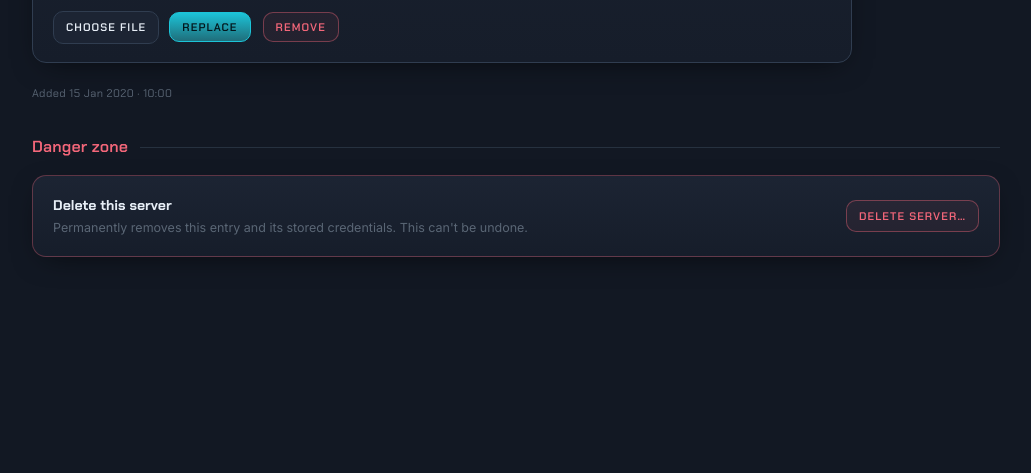
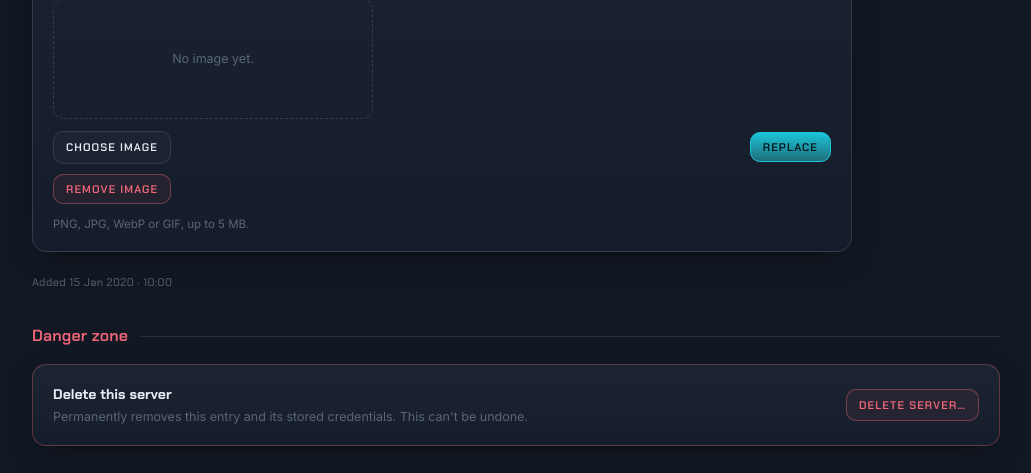
Before and after one commit to Henricus-dw/KeystoneManagement, a FastAPI app: page /servers/1 in a window 1280 px wide. Shown: the part 1254-1727 px from the top of the page, without its empty margins (248-1279 px from the left). Before the commit the page ends 1511 px from the top, so only its background shows below. Run offline with FastAPI, Linux system fonts and the light colour scheme; the visitor is signed in with stand-in values (Sample User, id 1); tables that the repository leaves empty hold one stand-in row (values such as "Sample post").

Commit message:
Fix server image upload: writable dir + file-selected preview
Upload was returning 500. The service runs as henridewitt, who owns the
static/ tree, but that tree is mode r-x for the owner (writable only via ACLs,
which don't apply to the file owner), so the service could not write into
static/uploads/. Cover images now live in data/server_images/ (outside static,
gitignored), which the service can write; they are still served only through
the authenticated /servers/{id}/image route, so nothing is exposed via the
public static mount. Server.image now stores a bare filename.

Also: the image picker gave no feedback. Choosing a file now shows its name and
a live preview before upload, and the empty-state placeholder is replaced by the
chosen image.

Co-Authored-By: Claude Opus 5 (1M context) <noreply@anthropic.com>

```diff
--- a/app/config.py
+++ b/app/config.py
@@ -6,6 +6,11 @@ BASE_DIR = Path(__file__).resolve().parent.parent
 STATIC_DIR = BASE_DIR / "static"
 TEMPLATES_DIR = BASE_DIR / "templates"
 UPLOADS_DIR = STATIC_DIR / "uploads"
+# Server cover images live OUTSIDE the (locked, read-only) static tree, in a
+# directory the service can actually write to. They are served through an
+# authenticated route, so they never need to sit under the public /static mount.
+DATA_DIR = BASE_DIR / "data"
+SERVER_IMAGES_DIR = DATA_DIR / "server_images"
 DB_PATH = BASE_DIR / "keystone.db"
 
 DATABASE_URL = f"sqlite:///{DB_PATH}"
@@ -19,3 +24,4 @@ APP_NAME = "Keystone"
 APP_TAGLINE = "Project execution, in focus."
 
 UPLOADS_DIR.mkdir(parents=True, exist_ok=True)
+SERVER_IMAGES_DIR.mkdir(parents=True, exist_ok=True)
--- a/app/routers/servers.py
+++ b/app/routers/servers.py
@@ -19,7 +19,7 @@ from fastapi.responses import FileResponse, RedirectResponse
 from sqlalchemy import or_, select
 from sqlalchemy.orm import Session, selectinload
 
-from app.config import STATIC_DIR, UPLOADS_DIR
+from app.config import SERVER_IMAGES_DIR
 from app.db import get_db
 from app.deps import require_user
 from app.models import Server, ServerEnv, ServerKind, User
@@ -28,8 +28,8 @@ from app.templating import templates
 
 router = APIRouter()
 
-# Cover-image upload constraints.
-SERVERS_IMG_DIR = UPLOADS_DIR / "servers"
+# Cover-image upload constraints. Files live in SERVER_IMAGES_DIR (outside the
+# static tree); Server.image stores just the bare filename.
 MAX_IMAGE_BYTES = 5 * 1024 * 1024  # 5 MB
 # content-type -> extension, and the leading magic bytes we expect.
 ALLOWED_IMAGES = {
@@ -40,13 +40,25 @@ ALLOWED_IMAGES = {
 }
 
 
+def _image_path(server: Server):
+    """Resolved on-disk path for a server's image, or None if it has none or
+    the stored name would escape the images directory."""
+    if not server.image:
+        return None
+    base = SERVER_IMAGES_DIR.resolve()
+    path = (base / server.image).resolve()
+    if path.parent != base:
+        return None  # defensive: reject any name that isn't a direct child
+    return path
+
+
 def _delete_image_file(server: Server) -> None:
     """Remove a server's stored image file from disk, if any."""
-    if not server.image:
+    path = _image_path(server)
+    if not path:
         return
-    path = (STATIC_DIR / server.image).resolve()
     try:
-        if path.is_file() and SERVERS_IMG_DIR.resolve() in path.parents:
+        if path.is_file():
             path.unlink()
     except OSError:
         pass
@@ -239,10 +251,10 @@ def toggle_share(server_id: int, user: User = Depends(require_user), db: Session
 def server_image(server_id: int, user: User = Depends(require_user), db: Session = Depends(get_db)):
     """Serve a server's cover image behind the same access rules as the entry."""
     server = db.get(Server, server_id)
-    if not server or not server.can_view(user) or not server.image:
+    if not server or not server.can_view(user):
         return Response(status_code=404)
-    path = (STATIC_DIR / server.image).resolve()
-    if not (path.is_file() and SERVERS_IMG_DIR.resolve() in path.parents):
+    path = _image_path(server)
+    if not path or not path.is_file():
         return Response(status_code=404)
     return FileResponse(path, headers={"Cache-Control": "private, max-age=60"})
 
@@ -268,11 +280,11 @@ async def upload_image(server_id: int, image: UploadFile = File(...),
         # empty, or the bytes don't match the claimed image type
         return RedirectResponse(f"/servers/{server_id}?img_error=type", status_code=303)
 
-    SERVERS_IMG_DIR.mkdir(parents=True, exist_ok=True)
+    SERVER_IMAGES_DIR.mkdir(parents=True, exist_ok=True)
     _delete_image_file(server)  # drop any previous file
     fname = f"{server.id}-{secrets.token_hex(8)}.{ext}"
-    (SERVERS_IMG_DIR / fname).write_bytes(data)
-    server.image = f"uploads/servers/{fname}"
+    (SERVER_IMAGES_DIR / fname).write_bytes(data)
+    server.image = fname
     log_activity(db, user=user, verb="updated",
                  summary=f'updated the image for "{server.name}"')
     db.commit()
--- a/templates/server_detail.html
+++ b/templates/server_detail.html
@@ -93,24 +93,24 @@
 {% if can_manage %}
 <div class="card pad" style="margin-bottom:22px;max-width:820px">
   <div class="card-h"><div class="kicker">Image</div></div>
+
+  <img class="srv-img-preview" id="imgPreview" alt="Cover image for {{ server.name }}"
+       src="{{ '/servers/' ~ server.id ~ '/image' if server.image else '' }}"{{ '' if server.image else ' hidden' }}>
+  <div class="img-empty" id="imgEmpty"{% if server.image %} hidden{% endif %}>No image yet.</div>
+
+  <form method="post" action="/servers/{{ server.id }}/image" enctype="multipart/form-data"
+        class="row" id="imgForm" style="gap:10px;margin-top:12px;flex-wrap:wrap">
+    <label class="btn sm file-btn">Choose image<input type="file" name="image" id="imgInput"
+           accept="image/png,image/jpeg,image/webp,image/gif" required></label>
+    <span class="dim mono" id="fileName" style="font-size:12px"></span>
+    <button class="btn sm primary" type="submit" style="margin-left:auto">{{ 'Replace' if server.image else 'Upload' }}</button>
+  </form>
   {% if server.image %}
-  <img class="srv-img-preview" src="/servers/{{ server.id }}/image" alt="Cover image for {{ server.name }}">
-  <div class="row" style="gap:12px;margin-top:12px;flex-wrap:wrap">
-    <form method="post" action="/servers/{{ server.id }}/image" enctype="multipart/form-data" class="row" style="gap:10px">
-      <label class="btn sm file-btn">Choose file<input type="file" name="image" accept="image/png,image/jpeg,image/webp,image/gif" required></label>
-      <button class="btn sm primary" type="submit">Replace</button>
-    </form>
-    <form method="post" action="/servers/{{ server.id }}/image/delete">
-      <button class="btn sm danger-btn" type="submit">Remove</button>
-    </form>
-  </div>
-  {% else %}
-  <p class="dim" style="font-size:12.5px;margin:0 0 12px">Add a cover image to give this server a proper block on the board. PNG, JPG, WebP or GIF, up to 5&nbsp;MB.</p>
-  <form method="post" action="/servers/{{ server.id }}/image" enctype="multipart/form-data" class="row" style="gap:10px">
-    <label class="btn sm file-btn">Choose file<input type="file" name="image" accept="image/png,image/jpeg,image/webp,image/gif" required></label>
-    <button class="btn sm primary" type="submit">Upload</button>
+  <form method="post" action="/servers/{{ server.id }}/image/delete" style="margin-top:10px">
+    <button class="btn sm danger-btn" type="submit">Remove image</button>
   </form>
   {% endif %}
+  <p class="dim" style="font-size:11.5px;margin:12px 0 0">PNG, JPG, WebP or GIF, up to 5&nbsp;MB.</p>
 </div>
 {% endif %}
 
@@ -162,6 +162,9 @@
     background-color: var(--bg-2); }
   .srv-img-preview { display: block; max-width: 320px; width: 100%; border-radius: 10px;
     border: 1px solid var(--line); }
+  .srv-img-preview[hidden] { display: none; }   /* override .srv-img-preview's display */
+  .img-empty { max-width: 320px; height: 120px; display: grid; place-items: center;
+    border: 1px dashed var(--line); border-radius: 10px; color: var(--dim); font-size: 12.5px; }
   .file-btn { position: relative; overflow: hidden; cursor: pointer; }
   .file-btn input[type=file] { position: absolute; inset: 0; opacity: 0; cursor: pointer; }
   .card.danger { border-color: rgba(244,103,122,.32); }
@@ -229,6 +232,24 @@
         }).catch(function () { /* copy unsupported; leave the icon as-is */ });
       });
     });
+
+    // Image picker: show the chosen file's name and a live preview before upload.
+    var imgInput = document.getElementById("imgInput");
+    if (imgInput) {
+      var preview = document.getElementById("imgPreview");
+      var empty = document.getElementById("imgEmpty");
+      var fileName = document.getElementById("fileName");
+      imgInput.addEventListener("change", function () {
+        var file = imgInput.files && imgInput.files[0];
+        if (!file) { if (fileName) fileName.textContent = ""; return; }
+        if (fileName) fileName.textContent = file.name;
+        if (preview) {
+          preview.src = URL.createObjectURL(file);
+          preview.hidden = false;
+        }
+        if (empty) empty.hidden = true;
+      });
+    }
   })();
 </script>
 {% endblock %}
```
Also changed, not shown: 1 other file.
